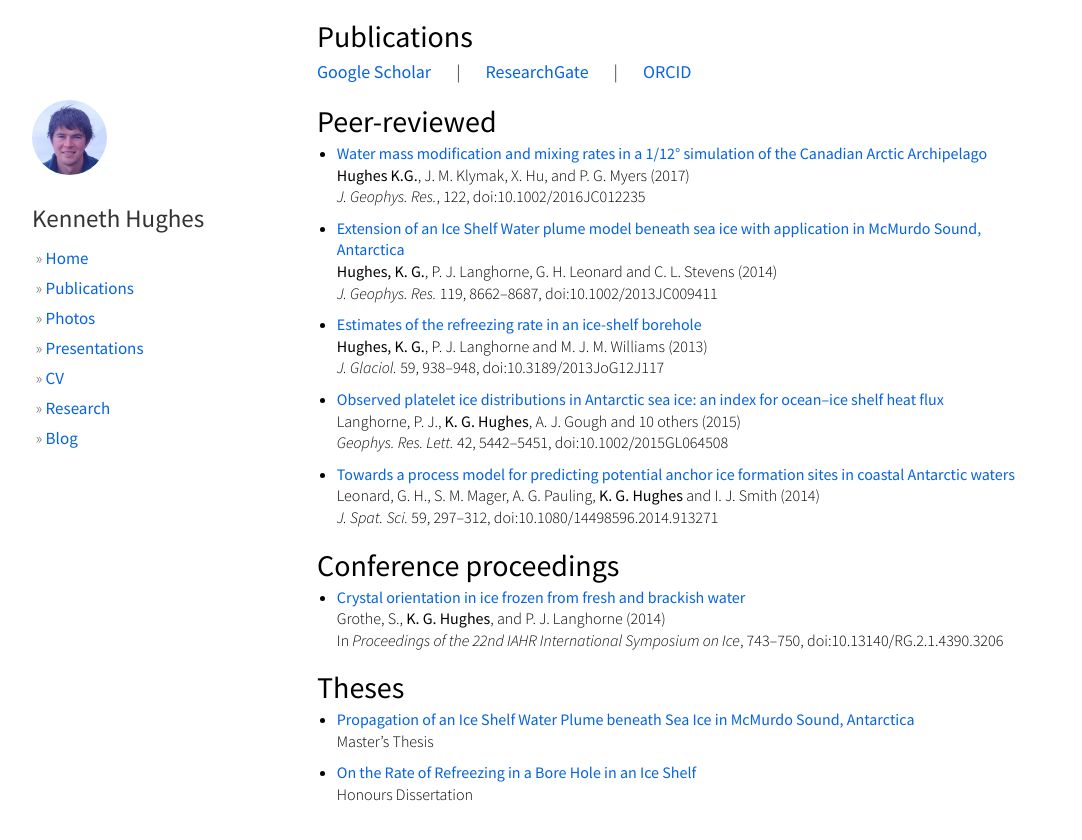
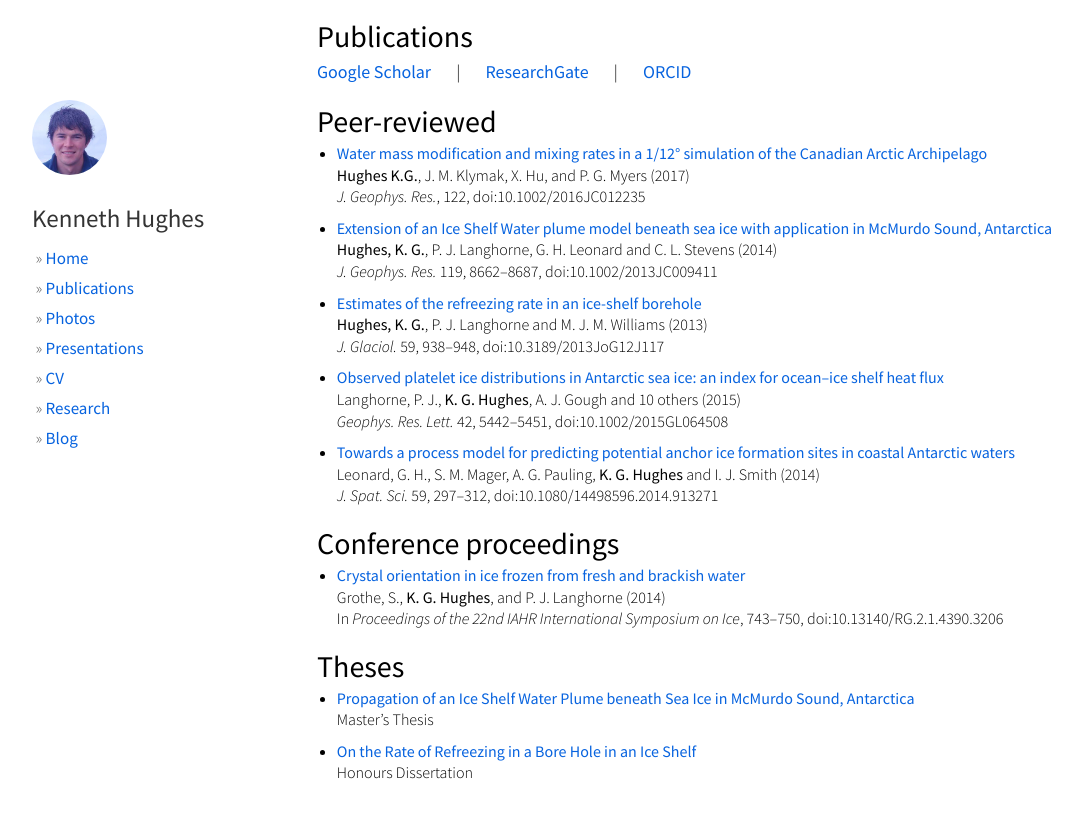
Before and after one commit to hugke729/hugke729.github.io, a Jekyll site: the page built from publications/index.md, in a window 1280 px wide. Shown: the top 840 px of the page, without its empty margins (53-1135 px from the left). Built offline with Jekyll 4.4.1, drawn with Linux system fonts in a browser that asks for light colours; nearby versions of some CDN libraries.

Commit message:
Widen publications to fit titles

```diff
--- a/static/css/publications.css
+++ b/static/css/publications.css
@@ -13,3 +13,7 @@ ul {
 strong {
     font-weight: 500;
 }
+
+div.col-sm-8 {
+    width: 800px;
+}
```
